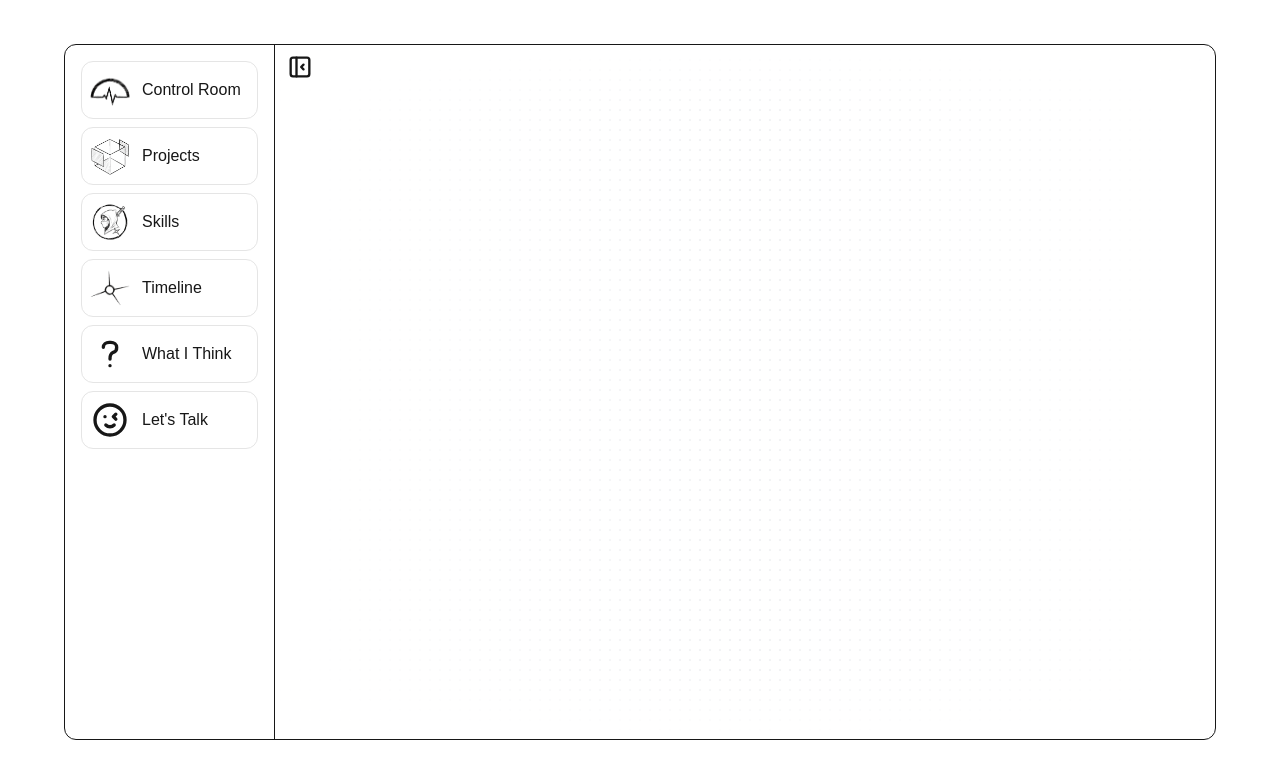
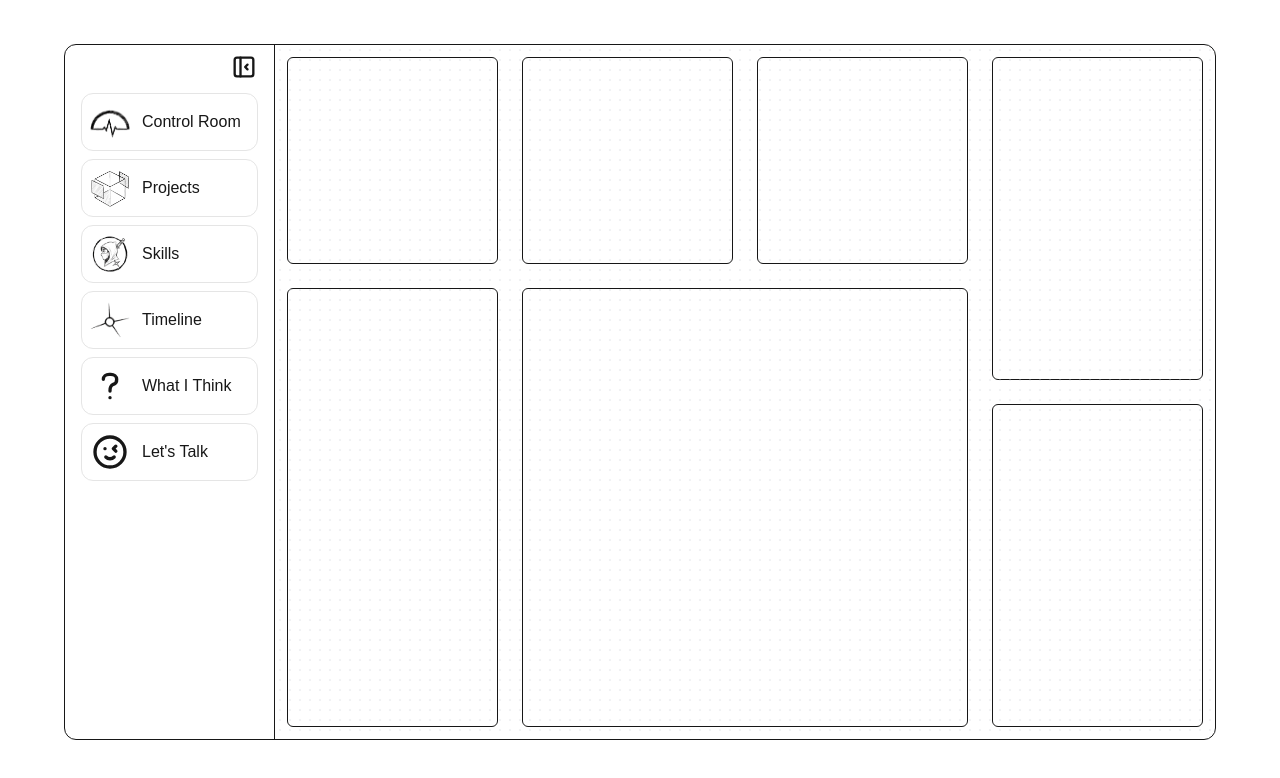
Before and after one commit to aditya-choudhary-775/portfolio, a Next.js app in the folder frontend/: page / in a window 1280 px wide. Shown: the top 778 px of the page. Built offline with nearby package versions, Linux system fonts and the light colour scheme.

Commit message:
make bento grid

```diff
--- a/frontend/src/app/page.tsx
+++ b/frontend/src/app/page.tsx
@@ -1,5 +1,6 @@
 import { Sidebar } from "@/components/sidebar";
 import { cn } from "@/lib/utils";
+import { ControlRoom } from "@/pages/control-room";
 import {
   IconLayoutSidebarLeftCollapse,
   IconLayoutSidebarLeftExpand,
@@ -13,11 +14,19 @@ export default function Home() {
         <Sidebar />
         <div
           className={cn(
-            "h-full flex-1",
-            "bg-[radial-gradient(var(--color-gray-300),_transparent_1px)]", "bg-size-[10px_10px]",
-            "mask-x-from-50% mask-y-from-90%"
+            "relative h-full flex-1",
           )}
-        ></div>
+        >
+          <div
+            className={cn(
+              "absolute h-full w-full",
+              "bg-[radial-gradient(var(--color-gray-300),_transparent_1px)]",
+              "bg-size-[10px_10px]",
+              // "mask-y-from-90% mask-x-from-50%",
+            )}
+          />
+          <ControlRoom />
+        </div>
       </div>
     </div>
   );
--- a/frontend/src/components/sidebar.tsx
+++ b/frontend/src/components/sidebar.tsx
@@ -19,6 +19,7 @@ type SidebarItem = {
   icon?: React.ComponentType<{ className?: string }>;
   imageSrc?: string;
   imageAlt?: string;
+  className?: string;
 };
 
 const sidebarItems: SidebarItem[] = [
@@ -26,6 +27,7 @@ const sidebarItems: SidebarItem[] = [
     label: "Control Room",
     imageSrc: "/overview-2.png",
     imageAlt: "Control Room",
+    className: "mt-8"
   },
   { label: "Projects", imageSrc: "/projects.png", imageAlt: "Projects" },
   { label: "Skills", imageSrc: "/skills.png", imageAlt: "Skills" },
@@ -51,12 +53,12 @@ export const Sidebar = () => {
       )}
     >
       {sidebarItems.map((item, index) => (
-        <SidebarItemComponent open={open} key={index} item={item} />
+        <SidebarItemComponent className={item.className || ""} open={open} key={index} item={item} />
       ))}
 
       <div
         onClick={() => setOpen(!open)}
-        className={cn("absolute top-2 -right-10 z-50 h-7 w-7 cursor-pointer")}
+        className={cn("absolute top-2 right-4 z-50 h-7 w-7 cursor-pointer")}
       >
         <SidebarToggle open={open} className={cn("h-7 w-7")} />
       </div>
@@ -67,14 +69,16 @@ export const Sidebar = () => {
 const SidebarItemComponent = ({
   item,
   open,
+  className,
 }: {
   item: SidebarItem;
   open: Boolean;
+  className?: string;
 }) => {
   return (
     <div
       className={cn(
-        "flex cursor-pointer items-center gap-1 rounded-xl border border-neutral-200 p-2 transition-shadow duration-200 hover:bg-gray-100 hover:shadow-xl",
+        "flex cursor-pointer items-center gap-1 rounded-xl border border-neutral-200 p-2 transition-shadow duration-200 hover:bg-gray-100 hover:shadow-xl", className
       )}
     >
       {item.imageSrc ? (
--- /dev/null
+++ b/frontend/src/pages/control-room.tsx
@@ -0,0 +1,32 @@
+import { cn } from "@/lib/utils";
+import React from "react";
+
+export const ControlRoom = () => {
+  return (
+    <div className={cn("grid h-full grid-cols-12 grid-rows-6")}>
+      <div className="col-span-3 row-span-2 h-full w-full p-3">
+        <div className="h-full w-full rounded-md border"></div>
+      </div>
+      <div className="col-span-3 row-span-2 h-full w-full p-3">
+        <div className="h-full w-full rounded-md border"></div>
+      </div>
+      <div className="col-span-3 row-span-2 h-full w-full p-3">
+        <div className="h-full w-full rounded-md border"></div>
+      </div>
+
+      <div className="col-span-3 row-span-3 h-full w-full p-3">
+        <div className="h-full w-full rounded-md border"></div>
+      </div>
+
+      <div className="col-span-3 row-span-4 h-full w-full p-3">
+        <div className="h-full w-full rounded-md border"></div>
+      </div>
+      <div className="col-span-6 row-span-4 h-full w-full p-3">
+        <div className="h-full w-full rounded-md border"></div>
+      </div>
+      <div className="col-span-3 row-span-3 h-full w-full p-3">
+        <div className="h-full w-full rounded-md border"></div>
+      </div>
+    </div>
+  );
+};
```
